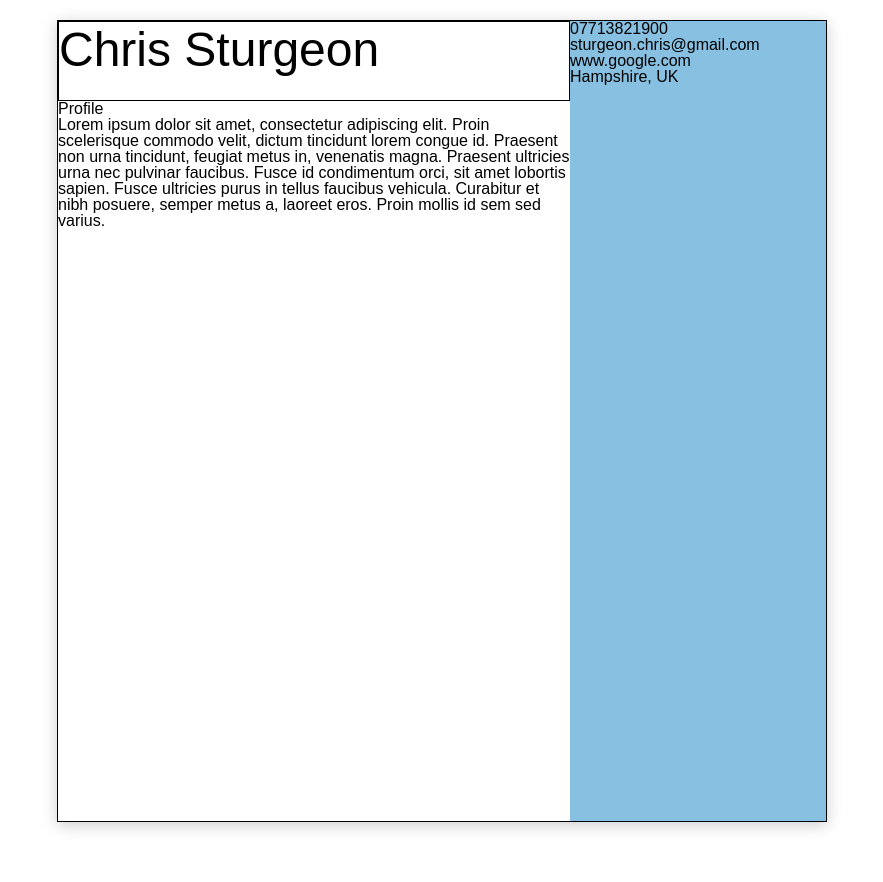
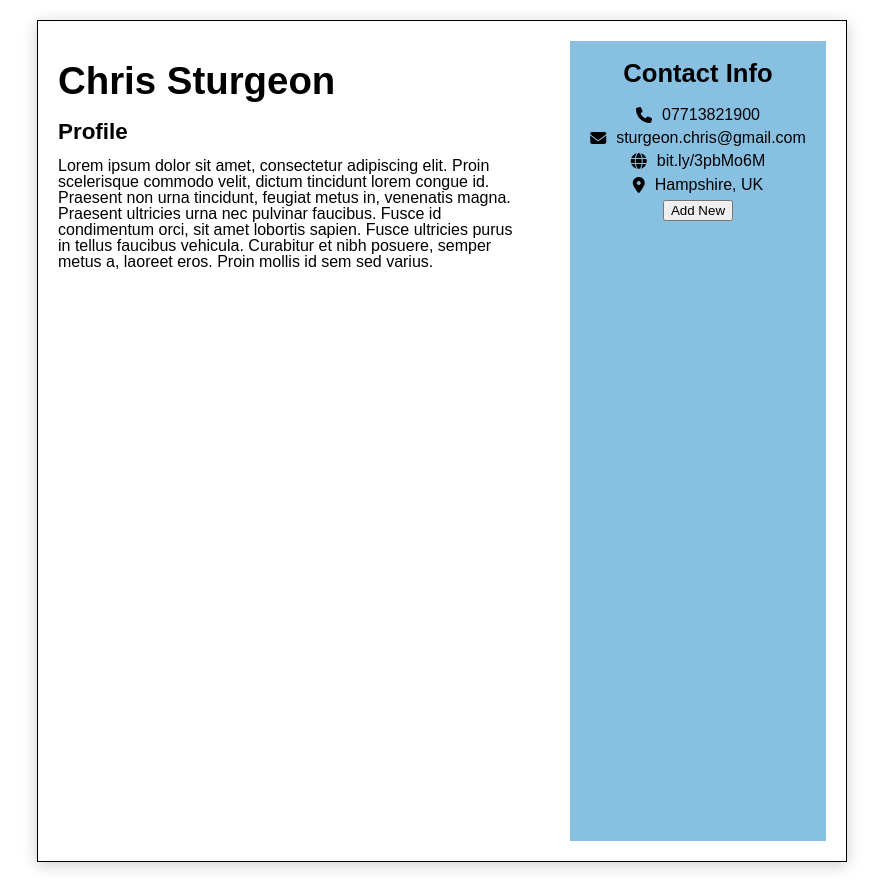
Before and after one commit to ChrisSturgeon/odin-cv-builder, a React (Create React App) app in the folder cv-project/: page / in a window 1280 px wide. Shown: the whole page, without its empty margins (198-1081 px from the left). Before the commit the page ends 842 px from the top, so only its background shows below. Built offline with nearby package versions, Linux system fonts and the light colour scheme.

Commit message:
Profile complete. Ready for merge

```diff
--- a/cv-project/src/App.css
+++ b/cv-project/src/App.css
@@ -136,11 +136,12 @@ table {
 
 .Wrapper {
   display: grid;
-  grid-template-columns: 2fr 1fr;
+  grid-template-columns: 40vw 20vw;
   grid-template-rows: 10% auto auto;
   font-family: Arial, Helvetica, sans-serif;
   min-height: 100vh;
-  width: 60%;
+  width: 60vw;
   border: 1px solid black;
   box-shadow: 0px 3px 15px rgba(0, 0, 0, 0.2);
+  padding: 20px;
 }
--- a/cv-project/src/components/Contact.js
+++ b/cv-project/src/components/Contact.js
@@ -1,5 +1,6 @@
 import React, { Component } from 'react';
 import uniqid from 'uniqid';
+import '../styles/Contact.css';
 
 class Contact extends Component {
   constructor() {
@@ -8,32 +9,38 @@ class Contact extends Component {
     this.clickEdit = this.clickEdit.bind(this);
     this.handleChange = this.handleChange.bind(this);
     this.saveChange = this.saveChange.bind(this);
+    this.addNew = this.addNew.bind(this);
 
     this.state = {
+      template: {
+        text: 'Type here',
+        editing: false,
+        id: uniqid(),
+      },
       comTypes: [
         {
-          type: 'Tel',
+          icon: <i className="fa-solid fa-phone"></i>,
           text: '07713821900',
           tempText: '07713821900',
           editing: false,
           id: uniqid(),
         },
         {
-          type: 'email',
+          icon: <i className="fa-solid fa-envelope"></i>,
           text: 'sturgeon.chris@gmail.com',
           tempText: 'sturgeon.chris@gmail.com',
           editing: false,
           id: uniqid(),
         },
         {
-          type: 'website',
-          text: 'www.google.com',
-          tempText: 'www.google.com',
+          icon: <i className="fa-solid fa-globe"></i>,
+          text: 'bit.ly/3pbMo6M',
+          tempText: 'bit.ly/3pbMo6M',
           editing: false,
           id: uniqid(),
         },
         {
-          type: 'location',
+          icon: <i className="fa-solid fa-location-dot"></i>,
           text: 'Hampshire, UK',
           tempText: 'Hampshire, UK',
           editing: false,
@@ -76,19 +83,26 @@ class Contact extends Component {
       return element.id === id;
     });
 
-    console.log(index);
-
     const revisedComTypes = this.state.comTypes;
     revisedComTypes[index].text = this.state.comTypes[index].tempText;
     revisedComTypes[index].editing = false;
 
-    console.log(revisedComTypes[index].text);
-
     this.setState({
       comTypes: revisedComTypes,
     });
+  }
 
-    console.log(this.state.comTypes);
+  addNew() {
+    const template = {
+      type: 'Tel',
+      text: 'Type here',
+      editing: false,
+      id: uniqid(),
+    };
+
+    this.setState({
+      comTypes: this.state.comTypes.concat(template),
+    });
   }
 
   render() {
@@ -97,22 +111,32 @@ class Contact extends Component {
     const setEdit = this.saveChange;
 
     return (
-      <ul>
+      <div className="contact-div">
+        <h3>Contact Info</h3>
+        <ul className="testPadding">
           {this.state.comTypes.map(function (type) {
             if (type.editing === true) {
               return (
-              <form
-                className="NameBar"
-                onSubmit={setEdit.bind(this, type.id)}
-                key={type.id}
-              >
+                <form onSubmit={setEdit.bind(this, type.id)} key={type.id}>
                   <input
+                    autoFocus
                     onChange={makeChange.bind(this, type.id)}
                     defaultValue={type.text}
                   ></input>
-                <button type="submit">Save</button>
-                <button>Cancel</button>
+                  <button className="save-btn" type="submit">
+                    <i className="fa-solid fa-circle-check"></i>
+                  </button>
+                  <button className="cancel-btn">
+                    <i className="fa-solid fa-trash-can"></i>
+                  </button>
                 </form>
+              );
+            } else if (type.icon) {
+              return (
+                <div className="with-icon" key={type.id}>
+                  <p>{type.icon}</p>
+                  <p onDoubleClick={() => startEdit(type.id)}>{type.text}</p>
+                </div>
               );
             } else {
               return (
@@ -122,7 +146,9 @@ class Contact extends Component {
               );
             }
           })}
+          <button onClick={this.addNew}>Add New</button>
         </ul>
+      </div>
     );
   }
 }
--- a/cv-project/src/components/Name.js
+++ b/cv-project/src/components/Name.js
@@ -47,26 +47,29 @@ class Name extends Component {
   render() {
     if (this.state.editing === true) {
       return (
-        <form onSubmit={this.saveEdit} className="NameBar">
+        <form className="header" onSubmit={this.saveEdit}>
           <input
             onChange={this.handleChange}
             className="Name"
             defaultValue={this.state.name}
             type="text"
+            autoFocus
           ></input>
-          <button className="btn" type="submit">
-            <i class="fa-solid fa-thumbs-up"></i>
+          <button className="save-btn" type="submit">
+            <i class="fa-solid fa-circle-check"></i>
           </button>
-          <button className="btn" onClick={this.cancelEdit}>
-            <i class="fa-solid fa-xmark"></i>
+          <button className="cancel-btn" onClick={this.cancelEdit}>
+            <i class="fa-solid fa-trash-can"></i>
           </button>
         </form>
       );
     } else {
       return (
-        <h1 onDoubleClick={this.clickEdit} className="Name">
-          {this.state.name}
-        </h1>
+        <div className="header">
+          <h1 className="Name" onDoubleClick={this.clickEdit}>
+            {this.state.name}
+          </h1>
+        </div>
       );
     }
   }
--- a/cv-project/src/components/profile.js
+++ b/cv-project/src/components/profile.js
@@ -5,8 +5,12 @@ class Profile extends Component {
   constructor() {
     super();
 
+    this.clickEdit = this.clickEdit.bind(this);
+
     this.state = {
       text: 'Lorem ipsum dolor sit amet, consectetur adipiscing elit. Proin scelerisque commodo velit, dictum tincidunt lorem congue id. Praesent non urna tincidunt, feugiat metus in, venenatis magna. Praesent ultricies urna nec pulvinar faucibus. Fusce id condimentum orci, sit amet lobortis sapien. Fusce ultricies purus in tellus faucibus vehicula. Curabitur et nibh posuere, semper metus a, laoreet eros. Proin mollis id sem sed varius.',
+      tempText:
+        'Lorem ipsum dolor sit amet, consectetur adipiscing elit. Proin scelerisque commodo velit, dictum tincidunt lorem congue id. Praesent non urna tincidunt, feugiat metus in, venenatis magna. Praesent ultricies urna nec pulvinar faucibus. Fusce id condimentum orci, sit amet lobortis sapien. Fusce ultricies purus in tellus faucibus vehicula. Curabitur et nibh posuere, semper metus a, laoreet eros. Proin mollis id sem sed varius.',
       editing: false,
     };
   }
@@ -17,23 +21,46 @@ class Profile extends Component {
 
   handleChange(event) {
     this.setState({
-      tempName: event.target.value,
+      tempText: event.target.value,
+    });
+  }
+
+  saveEdit(event) {
+    event.preventDefault();
+    this.setState({
+      text: this.state.tempText,
+      editing: false,
     });
   }
 
   render() {
+    const makeChange = this.handleChange;
+    const setEdit = this.saveEdit;
+
     if (this.state.editing === true) {
       return (
         <div>
-          <h2>Profile</h2>
-          <textarea className="textArea">{this.state.text}</textarea>
+          <h2 className="profile-header">Profile</h2>
+          <form onSubmit={setEdit.bind(this)} className="textArea">
+            <textarea
+              onChange={makeChange.bind(this)}
+              defaultValue={this.state.text}
+              className="textArea"
+            ></textarea>
+            <button className="save-btn" type="submit">
+              <i className="fa-solid fa-circle-check"></i>
+            </button>
+            <button className="cancel-btn">
+              <i className="fa-solid fa-trash-can"></i>
+            </button>
+          </form>
         </div>
       );
     } else {
       return (
-        <div>
-          <h2>Profile</h2>
-          <p>{this.state.text}</p>
+        <div className="profile-text">
+          <h2 className="profile-header">Profile</h2>
+          <p onClick={this.clickEdit}>{this.state.text}</p>
         </div>
       );
     }
--- /dev/null
+++ b/cv-project/src/styles/Contact.css
@@ -0,0 +1,51 @@
+.save-btn,
+.cancel-btn {
+  font-size: 2rem;
+}
+
+.save-btn {
+  position: absolute;
+  top: 5vh;
+  right: 10vw;
+  height: 5vw;
+  width: 5vw;
+}
+
+.cancel-btn {
+  position: absolute;
+  top: 20vh;
+  right: 10vw;
+  height: 5vw;
+  width: 5vw;
+}
+
+ul,
+input {
+  font-size: 1.25vw;
+  /* text-align: center; */
+}
+
+h3 {
+  font-size: 2vw;
+  font-weight: bold;
+}
+
+.contact-div {
+  display: flex;
+  flex-direction: column;
+  align-items: center;
+  gap: 20px;
+  padding: 20px 0px;
+}
+
+ul {
+  display: flex;
+  flex-direction: column;
+  align-items: center;
+  gap: 0.5vw;
+}
+
+.with-icon {
+  display: flex;
+  gap: 10px;
+}
--- a/cv-project/src/styles/Name.css
+++ b/cv-project/src/styles/Name.css
@@ -1,25 +1,43 @@
 .Name {
-  font-size: 3rem;
+  font-size: 3vw;
+  font-weight: bold;
 }
 
 h1 {
-  border: 1px solid black;
-  padding: 3.5px 0px;
 }
 
-.NameBar {
-  display: grid;
-  grid-template-columns: 70% 15% 15%;
+.header {
+  display: flex;
   align-items: center;
 }
 
 input {
   padding: 0px;
-  border: 1px solid black;
   outline: none;
 }
 
-.btn {
-  font-size: 1.25rem;
-  height: 75%;
+input {
+  background-color: rgb(226, 226, 226);
+  border-radius: 5px;
 }
+
+.save-btn,
+.cancel-btn {
+  font-size: 2rem;
+}
+
+.save-btn {
+  position: absolute;
+  top: 5vh;
+  right: 10vw;
+  height: 5vw;
+  width: 5vw;
+}
+
+.cancel-btn {
+  position: absolute;
+  top: 20vh;
+  right: 10vw;
+  height: 5vw;
+  width: 5vw;
+}
--- a/cv-project/src/styles/Profile.css
+++ b/cv-project/src/styles/Profile.css
@@ -1,4 +1,21 @@
 .textArea {
-  width: 100%;
+  width: 90%;
   height: 100%;
+  font-family: Arial, Helvetica, sans-serif;
+  outline: none;
 }
+
+.profile-text,
+textArea {
+  font-size: 1.25vw;
+  width: 90%;
+}
+
+h2 {
+  font-size: 1.75vw;
+  font-weight: bold;
+}
+
+.profile-header {
+  margin-bottom: 15px;
+}
--- a/cv-project/src/styles/SideBar.css
+++ b/cv-project/src/styles/SideBar.css
@@ -2,6 +2,8 @@
   grid-column: 2 / 3;
   grid-row: 1 / -1;
   background-color: rgb(136, 192, 226);
+  display: flex;
   flex-direction: column;
+  justify-content: flex-start;
   align-items: center;
 }
```
Lines whose indentation alone changed are shown as unchanged.
